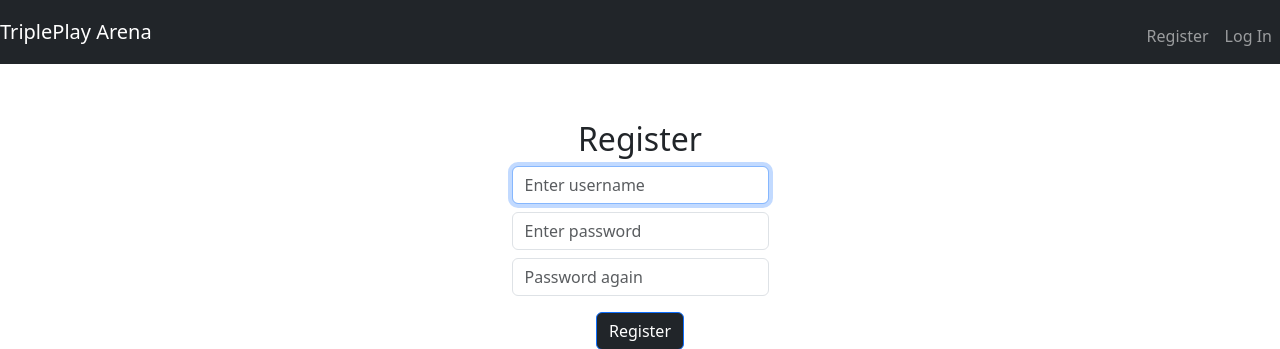
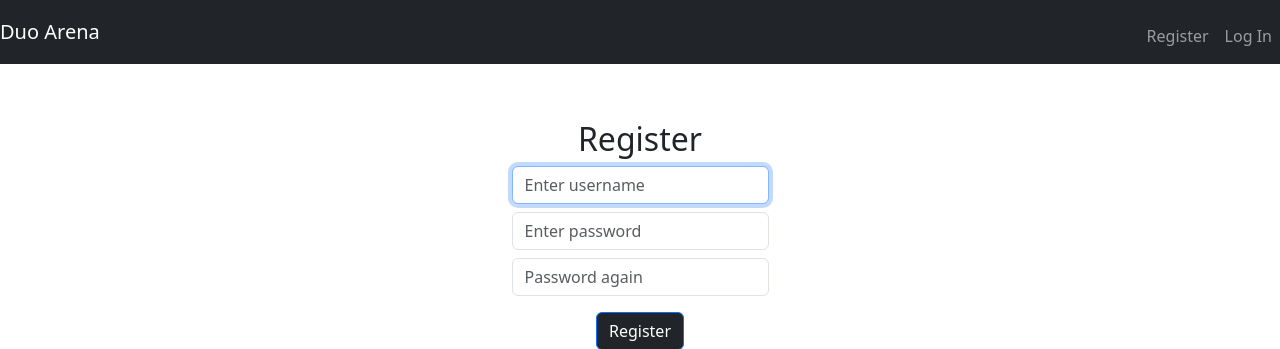
Before and after one commit to Benett-t/Final_Project, a Flask app: page /register in a window 1280 px wide. Shown: the top 349 px of the page. Run offline with Flask 3, Linux system fonts and the light colour scheme; some libraries are stand-ins or nearby versions.

Commit message:
Changed name to Duo arena

```diff
--- a/Final_Project/templates/layout.html
+++ b/Final_Project/templates/layout.html
@@ -27,7 +27,7 @@
 <body>
     <!--Navbar-->
     <nav class="navbar navbar-expand-lg navbar-dark bg-dark">
-        <a class="navbar-brand" href="/">TriplePlay Arena</a>
+        <a class="navbar-brand" href="/">Duo Arena</a>
         <button class="navbar-toggler" type="button" data-bs-toggle="collapse" data-bs-target="#navbarNav" aria-controls="navbarNav" aria-expanded="false" aria-label="Toggle navigation">
           <span class="navbar-toggler-icon"></span>
         </button>
```
